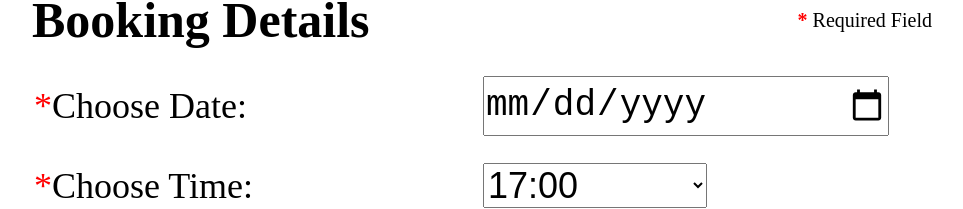
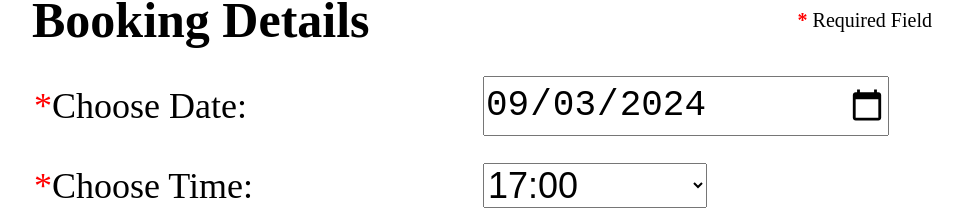
Before and after one commit to ffmm-internet/ffmm-capstone-repo, a React (Create React App) app: page /booking in a window 1280 px wide. Shown: the part 553-762 px from the top of the page, without its empty margins (108-1071 px from the left). Built offline with nearby package versions, Linux system fonts and the light colour scheme.

Commit message:
default booking date to today

```diff
--- a/src/components/BookingForm.js
+++ b/src/components/BookingForm.js
@@ -2,8 +2,13 @@ import "./BookingForm.css";
 import { useState } from "react";
 import BookingSlot from "./BookingSlot";
 
+const getTodayString = () => {
+  const [month, day, year] = new Date().toLocaleDateString("en-US").split("/");
+  return `${year}-${month.padStart(2, "0")}-${day.padStart(2, "0")}`;
+};
+
 const BookingForm = (props) => {
-  const [bookingDate, setBookingDate] = useState("");
+  const [bookingDate, setBookingDate] = useState(getTodayString());
   const [bookingTime, setBookingTime] = useState("");
   const [bookingNumberOfGuests, setBookingNumberOfGuests] = useState("1");
   const [bookingOccasion, setBookingOccasion] = useState("Other");
@@ -30,7 +35,7 @@ const BookingForm = (props) => {
   };
 
   const clearForm = () => {
-    setBookingDate("");
+    setBookingDate(getTodayString());
     setBookingTime("");
     setBookingNumberOfGuests("1");
     setBookingOccasion("Other");
```
